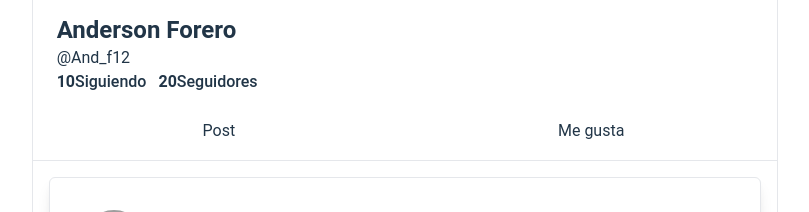
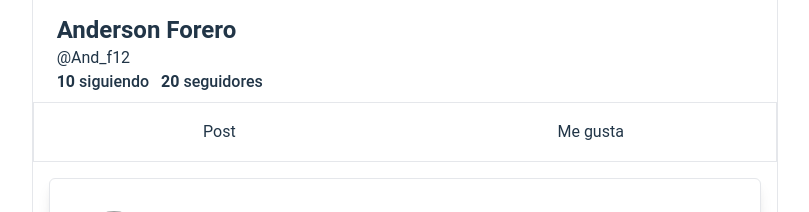
Before and after one commit to No-Country-simulation/equipo-c23-104-webapp, a React (Vite) app in the folder frontend/: page /perfil in a window 1280 px wide. Shown: the part 307-519 px from the top of the page, without its empty margins (235-1044 px from the left). Built offline with nearby package versions, Linux system fonts and the light colour scheme; no server answers; data requests are answered from the project's data file; grey boxes are pictures that could not be loaded.

Commit message:
ajustes estilos

```diff
--- a/frontend/src/pages/Perfil.jsx
+++ b/frontend/src/pages/Perfil.jsx
@@ -29,13 +29,13 @@ const Perfil = () => {
     return (
         <>
             <section className="overflow-x-hidden">
-                <div className="w-7/12 min-w-96 m-auto border border-[#A19FA1]">
+                <div className="w-7/12 min-w-96 m-auto border">
                     <div className="w-full h-40 bg-[#A19FA1]" />
                     <div className="flex justify-between p-4">
-                        <div className="w-32 h-32 flex items-center justify-center bg-[#4A494A] border-2 border-[#A19FA1] rounded-full mt-[-80px] overflow-hidden">
+                        <div className="w-32 h-32 flex items-center justify-center bg-[#4A494A] border-2 rounded-full mt-[-80px] overflow-hidden">
                             <img className="w-full h-full object-cover" src={datosUsurio.img || perfilImagen} alt="perfil-icono" />
                         </div>
-                        <Link to="/editar-perfil" className="h-8 px-4 flex items-center text-white font-medium bg-[#06BF00] rounded-3xl">Editar perfil</Link>
+                        <Link to="/editar-perfil" className="h-8 px-4 flex items-center text-white font-medium bg-lime-600 rounded-xl">Editar perfil</Link>
                     </div>
                     <div className="px-6">
                         <h2 className="text-2xl font-semibold">{datosUsurio.nombre}</h2>
@@ -43,15 +43,15 @@ const Perfil = () => {
                         <div className="flex gap-x-3">
                             {/* <p><span className="font-semibold">10</span> Siguiendo</p>
                             <p><span className="font-semibold">20</span> Seguidores</p> */}
-                            <Link to="siguiendo" className="hover:underline decoration-[#4A494A]"><span className="font-semibold">10</span>Siguiendo</Link>
-                            <Link to="seguidores" className="hover:underline decoration-[#4A494A]"><span className="font-semibold">20</span>Seguidores</Link>
+                            <Link to="siguiendo" className="hover:underline decoration-[#4A494A]"><span className="font-semibold">10</span> siguiendo</Link>
+                            <Link to="seguidores" className="hover:underline decoration-[#4A494A]"><span className="font-semibold">20</span> seguidores</Link>
                         </div>
                     </div>
-                    <nav className="mt-2 flex border-b border-[#A19FA1]">
+                    <nav className="mt-2 flex border-b border">
                         {/* <Link to="/post" className="text-center w-full p-4 hover:bg-[#A19FA1]">Post</Link>
                         <Link to="/me-gusta" className="text-center w-full p-4 hover:bg-[#A19FA1]">Me gusta</Link> */}
-                        <button className="text-center w-full p-4 hover:bg-[#A19FA1]" onClick={() => getPost("posts")}>Post</button>
-                        <button className="text-center w-full p-4 hover:bg-[#A19FA1]" onClick={() => getPost("comments")}>Me gusta</button>
+                        <button className="text-center w-full rounded-none p-4 hover:bg-[#A19FA1] hover:border-none" onClick={() => getPost("posts")}>Post</button>
+                        <button className="text-center w-full rounded-none p-4 hover:bg-[#A19FA1] hover:border-none" onClick={() => getPost("comments")}>Me gusta</button>
                     </nav>
                     <PostsPerfil postLista={postLista} />
                 </div>
```
